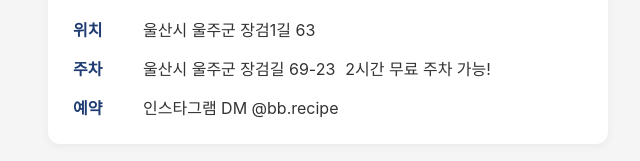
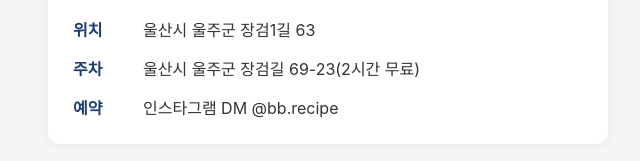
Before and after one commit to DongukKang2/bbrecipe, a plain HTML site: page index.html in a window 1280 px wide. Shown: the part 1576-1737 px from the top of the page, 312-952 px from the left. Drawn offline with Linux system fonts and the light colour scheme.

Commit message:
second commit

```diff
--- a/index.html
+++ b/index.html
@@ -413,8 +413,7 @@
           </div>
           <div class="info-item">
             <span class="info-label">주차</span>
-            <span>울산시 울주군 장검길 69-23</span>
-            <span>2시간 무료 주차 가능!</span>
+            <span>울산시 울주군 장검길 69-23(2시간 무료)</span>
           </div>
           <div class="info-item">
             <span class="info-label">예약</span>
```
Also changed, not shown: coffee.jpg (deleted), dessert.jpg (deleted), latte.jpg (deleted), 배포가이드.jpg (deleted).
